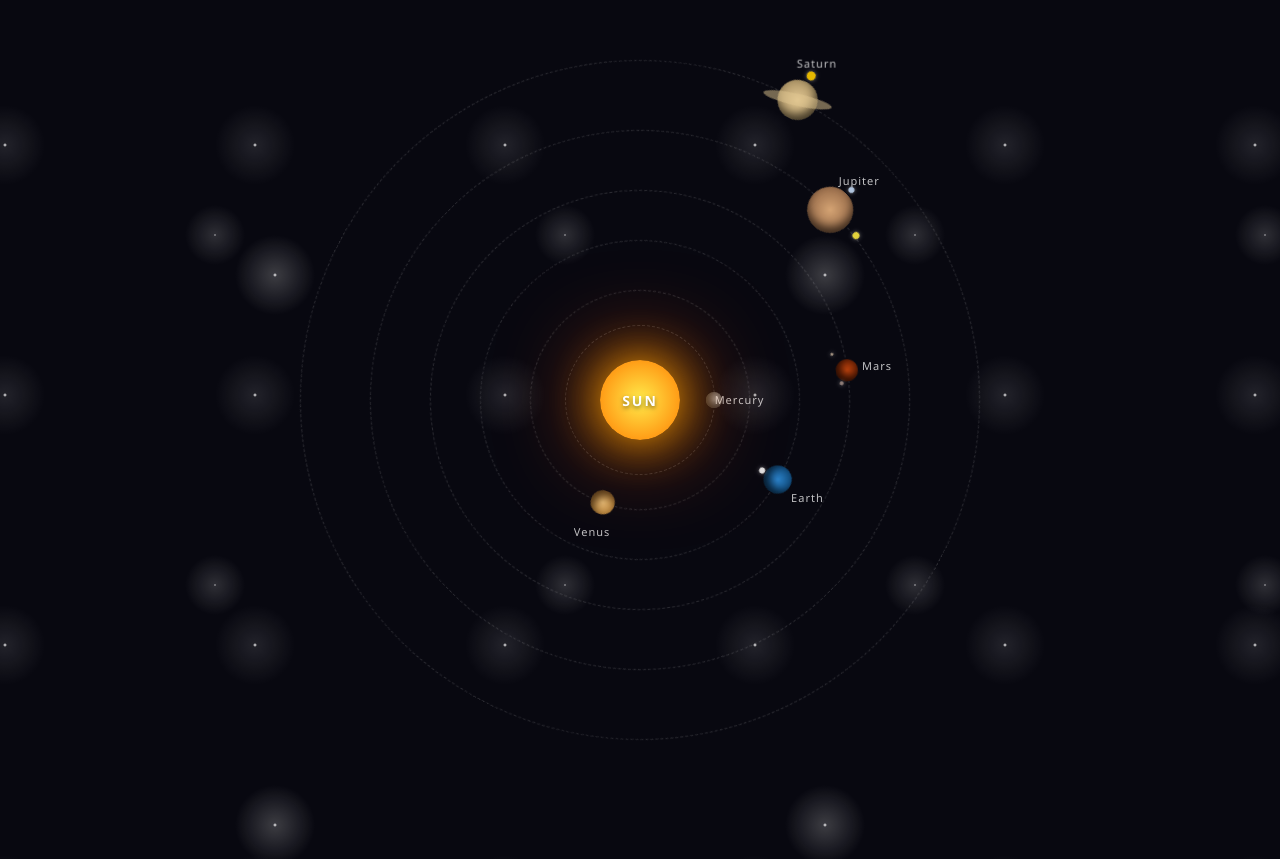
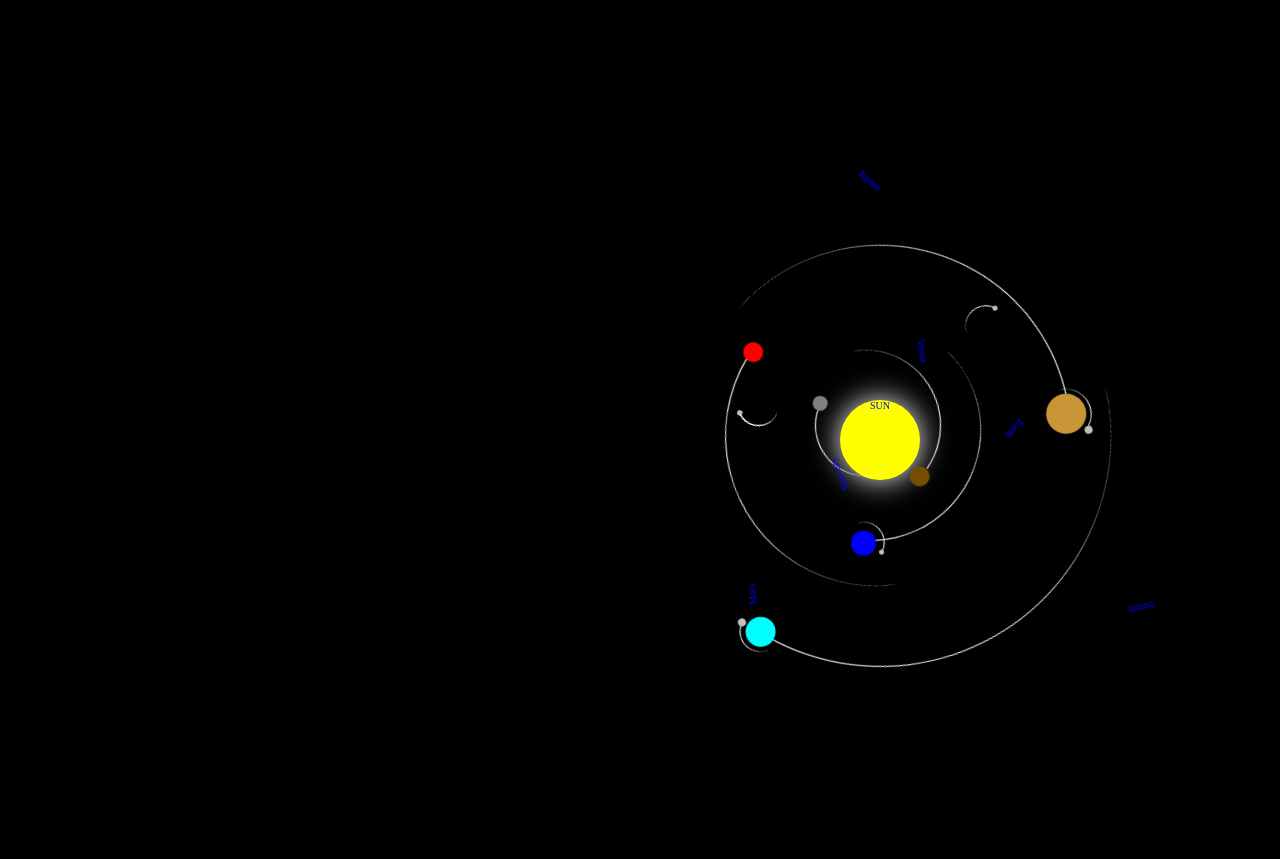
Before and after one commit to dhaamii/solarsystem, a plain HTML site: page index.html in a window 1280 px wide. After the commit the page ends 800 px from the top, so only its background shows below. Drawn offline with Linux system fonts and the light colour scheme.

Commit message:
Add files via upload

```diff
--- a/code.css
+++ b/code.css
@@ -1,242 +1,200 @@
-/* Universal Resets */
 * {
-  margin: 0;
-  padding: 0;
-  box-sizing: border-box;
+  color: blue;
+  font: bold;
+  size: 20px;
 }
 
-body {
+body{
   margin: 0;
   height: 100vh;
   display: flex;
   align-items: center;
   justify-content: center;
-  /* Deep space starry sky background pattern */
-  background-color: #080810;
-  background-image:
-    radial-gradient(white, rgba(255,255,255,.2) 2px, transparent 40px),
-    radial-gradient(white, rgba(255,255,255,.15) 1px, transparent 30px),
-    radial-gradient(white, rgba(255,255,255,.1) 2px, transparent 40px);
-  background-size: 550px 550px, 350px 350px, 250px 250px;
-  background-position: 0 0, 40px 60px, 130px 270px;
+  background-color: black;
+  background-image: repeating-radial-gradient();
   overflow: hidden;
-  font-family: 'Segoe UI', Roboto, sans-serif;
+}
+.container{
+  font-size: 10px;
+  width: 40em;
+  height: 40em;
+  position: relative;
+}
+.sun{
+  position: absolute;
+  top: 20em;
+  left: 40em;
+  width: 5rem;
+  height:5rem;
+  background-color: yellow;
+  align-items: center;
+  border-radius: 50%;
+  box-shadow: 0 0 3em white;
+  text-align: center;
+}
+.mercury,
+.venus,
+.earth,
+.mars,
+.jupiter,
+.saturn,
+.moon,
+.europa,
+.titan {
+  position: absolute;
+  border-style: solid;
+  border-color: white transparent transparent transparent;
+  border-width: 0.1em 0.1em 0 0;
+  border-radius: 50%;
+}
+.mercury{
+  top: 17.5em;
+  left: 37.5em;
+  width: 10em;
+  height: 10em;
+  animation: orbit 0.88s linear infinite;
+}
+.venus{
+  top: 15em;
+  left: 35em;
+  width: 15em;
+  height: 15em;
+  animation: orbit 2.25s linear infinite;
+}
+.earth{
+  top: 12em;
+  left: 32em;
+  width: 22em;
+  height: 22em;
+  animation: orbit 3.65s linear infinite;
+}
+.moon{
+  top: 1.7em;
+  left: 17.6em;
+  width: 4em;
+  height: 4em;
+  animation: orbit 2.74s linear infinite;
+}
+.mars{
+  top: 8.5em;
+  left: 28.5em;
+  width: 30em;
+  height: 30em;
+  animation: orbit 6.87s linear infinite;
+}
+.jupiter{
+  top: 4.5em;
+  left: 25em;
+  width: 38em;
+  height: 38em;
+  animation: orbit 43.31s linear infinite;
+ }
+
+ .europa{
+  top: 2.5em;
+  left: 29em;
+  width: 5em;
+  height: 5em;
+  animation: orbit 0.355s linear infinite;
 }
 
-.container {
-  font-size: 10px;
-  width: 70em;
-  height: 70em;
-  position: relative;
-  display: flex;
-  align-items: center;
-  justify-content: center;
+.saturn{
+  top: 0.6em;
+  left: 21em;
+  width: 46em;
+  height: 46em;
+  animation: orbit 10.75s linear infinite;
+ }
+ .titan{
+  top: 4.5em;
+  left: 37em;
+  width: 4em;
+  height: 4em;
+  animation: orbit 1.56s linear infinite;
 }
 
-/* The Sun */
-.sun {
-  position: absolute;
-  width: 8em;
-  height: 8em;
-  background: radial-gradient(circle, #ffea4a 0%, #ff7b00 100%);
-  border-radius: 50%;
-  box-shadow: 0 0 5em #ffaa00, 0 0 10em #ff5500;
-  display: flex;
-  align-items: center;
-  justify-content: center;
-  z-index: 10;
-}
-
-.sun h1, .sun span {
-  color: #ffffff;
-  font-weight: 900;
-  font-size: 1.4em;
-  letter-spacing: 2px;
-  text-shadow: 0 2px 4px rgba(0,0,0,0.5);
-}
-
-/* Base Configuration for All Orbits */
-.mercury, .venus, .earth, .mars, .jupiter, .saturn {
-  position: absolute;
-  border: 1px dashed rgba(255, 255, 255, 0.15); /* Sleek visible orbital tracks */
-  border-radius: 50%;
-  display: flex;
-  align-items: center;
-  justify-content: center;
-}
-
-/* --- Planet Dimensions & Rotational Speeds --- */
-.mercury {
-  width: 15em;
-  height: 15em;
-  animation: orbit 4s linear infinite;
-}
-
-.venus {
-  width: 22em;
-  height: 22em;
-  animation: orbit 9s linear infinite;
-}
-
-.earth {
-  width: 32em;
-  height: 32em;
-  animation: orbit 15s linear infinite;
-}
-
-.mars {
-  width: 42em;
-  height: 42em;
-  animation: orbit 22s linear infinite;
-}
-
-.jupiter {
-  width: 54em;
-  height: 54em;
-  animation: orbit 40s linear infinite;
-}
-
-.saturn {
-  width: 68em;
-  height: 68em;
-  animation: orbit 65s linear infinite;
-}
-
-/* --- Planet Visual Renderings (Using ::before pseudo-elements) --- */
-.mercury::before, .venus::before, .earth::before, .mars::before, .jupiter::before, .saturn::before {
+.mercury::before,
+.venus::before,
+.earth::before,
+.moon::before,
+.mars::before,
+.jupiter::before,
+.saturn::before,
+.europa::before,
+.titan::before{
   content: "";
   position: absolute;
   border-radius: 50%;
-  box-shadow: inset -4px -4px 8px rgba(0,0,0,0.6); /* Realistic structural shadow */
+}
+.mercury::before{
+  top: 1em;
+  right: .3em;
+  width: 1.5em;
+  height: 1.5em;
+  background-color: grey;
+}
+.venus::before{
+  top: 2em;
+  right: 0.5em;
+  width: 2em;
+  height: 2em;
+  background-color: rgb(116, 76, 4)
+}
+.earth::before{
+  top: 2.5em;
+  right: 1em;
+  width: 2.5em;
+  height: 2.5em;
+  background-color: blue;
 }
 
-.mercury::before {
-  top: -0.8em;
-  width: 1.6em;
-  height: 1.6em;
-  background: radial-gradient(circle, #a5a5a5, #545454);
+.moon::before{
+  top: 0.4em;
+  right: 0.2em;
+  width: 0.5em;
+  height: 0.5em;
+  background-color: silver;
+}
+.mars::before{
+  top: 3em;
+  right: 4em;
+  width: 2em;
+  height: 2em;
+  background-color: red;
+}
+.jupiter::before{
+  top: 3em;
+  right: 4.5em;
+  width: 4em;
+  height: 4em;
+  background-color: rgb(200, 149, 55)
+}
+.saturn::before{
+  top: 5em;
+  right: 5.5em;
+  width: 3em;
+  height: 3em;
+  background-color: aqua;
 }
 
-.venus::before {
-  top: -1.2em;
-  width: 2.4em;
-  height: 2.4em;
-  background: radial-gradient(circle, #e3bb76, #a16b24);
+.europa::before{
+  top: 0.4em;
+  right: -0.1em;
+  width: 0.8em;
+  height: 0.8em;
+  background-color: silver;
 }
 
-.earth::before {
-  top: -1.4em;
-  width: 2.8em;
-  height: 2.8em;
-  background: radial-gradient(circle, #2b82c9, #05345c);
+.titan::before{
+  top: 0.4em;
+  right: -0.1em;
+  width: 0.8em;
+  height: 0.8em;
+  background-color: silver;
 }
 
-.mars::before {
-  top: -1.1em;
-  width: 2.2em;
-  height: 2.2em;
-  background: radial-gradient(circle, #c1440e, #471200);
+@keyframes orbit{
+  to{
+    transform: rotate(360deg);
+  }
 }
-
-.jupiter::before {
-  top: -2.3em;
-  width: 4.6em;
-  height: 4.6em;
-  background: radial-gradient(circle, #d4a373, #7f5539);
-}
-
-.saturn::before {
-  top: -2em;
-  width: 4em;
-  height: 4em;
-  background: radial-gradient(circle, #e2c792, #967f54);
-  z-index: 2;
-}
-
-/* Saturn's Rings */
-.saturn-rings {
-  position: absolute;
-  top: -0.6em; /* Align centered over the top-positioned planet */
-  width: 7em;
-  height: 1.2em;
-  border: 6px solid rgba(226, 199, 146, 0.5);
-  border-radius: 50%;
-  transform: rotate(-15deg);
-  z-index: 3;
-  pointer-events: none;
-}
-
-/* --- Elegant Planet Labels --- */
-.planet-name {
-  position: absolute;
-  color: rgba(255, 255, 255, 0.75);
-  font-size: 1.1em;
-  font-weight: 500;
-  letter-spacing: 1px;
-  pointer-events: none;
-  /* Keeps names completely upright by counter-rotating against parent orbits */
-  animation: counter-orbit 15s linear infinite;
-}
-
-/* Label offset positions relative to their respective top positions */
-.mercury .planet-name { top: -3em; animation-duration: 4s; }
-.venus .planet-name   { top: -3.5em; animation-duration: 9s; }
-.earth .planet-name   { top: -3.8em; animation-duration: 15s; }
-.mars .planet-name    { top: -3.5em; animation-duration: 22s; }
-.jupiter .planet-name { top: -4.5em; animation-duration: 40s; }
-.saturn .planet-name  { top: -4.5em; animation-duration: 65s; }
-
-/* --- Complex Multi-Moon Sub-Orbit Systems --- */
-.moon-system, .phobos-system, .deimos-system, .europa-system, .io-system, .titan-system {
-  position: absolute;
-  border-radius: 50%;
-  animation: orbit linear infinite;
-}
-
-/* Earth Moon */
-.earth .moon-system {
-  top: -2.1em;
-  width: 4.2em;
-  height: 4.2em;
-  animation-duration: 2s;
-}
-
-/* Mars Moons */
-.mars .phobos-system { top: -1.6em; width: 3.2em; height: 3.2em; animation-duration: 1.5s; }
-.mars .deimos-system { top: -2em; width: 4.5em; height: 4.5em; animation-duration: 3s; }
-
-/* Jupiter Moons */
-.jupiter .europa-system { top: -3.2em; width: 6.5em; height: 6.5em; animation-duration: 2.5s; }
-.jupiter .io-system     { top: -4em; width: 8em; height: 8em; animation-duration: 4s; }
-
-/* Saturn Moon */
-.saturn .titan-system { top: -3.2em; width: 6.5em; height: 6.5em; animation-duration: 5s; }
-
-/* Moon Design Nodes */
-.moon {
-  position: absolute;
-  top: 0;
-  left: 50%;
-  transform: translateX(-50%);
-  background-color: #d1d1d1;
-  border-radius: 50%;
-  box-shadow: 0 0 4px rgba(255,255,255,0.4);
-}
-
-.earth .moon   { width: 0.6em; height: 0.6em; background-color: #e0e0e0; }
-.mars .phobos  { width: 0.4em; height: 0.4em; background-color: #8f7d77; }
-.mars .deimos  { width: 0.3em; height: 0.3em; background-color: #a39281; }
-.jupiter .io   { width: 0.7em; height: 0.7em; background-color: #e3d23b; }
-.jupiter .europa { width: 0.6em; height: 0.6em; background-color: #b0c4de; }
-.saturn .titan { width: 0.9em; height: 0.9em; background-color: #e6b800; }
-
-/* --- Animation Timelines --- */
-@keyframes orbit {
-  from { transform: rotate(0deg); }
-  to   { transform: rotate(360deg); }
-}
-
-@keyframes counter-orbit {
-  from { transform: rotate(360deg); }
-  to   { transform: rotate(0deg); }
-}
```
Also changed, not shown: code.html (added, +47 -0 lines).
